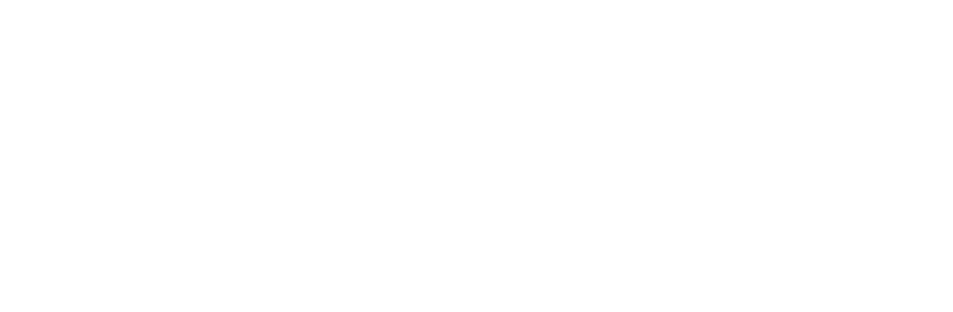
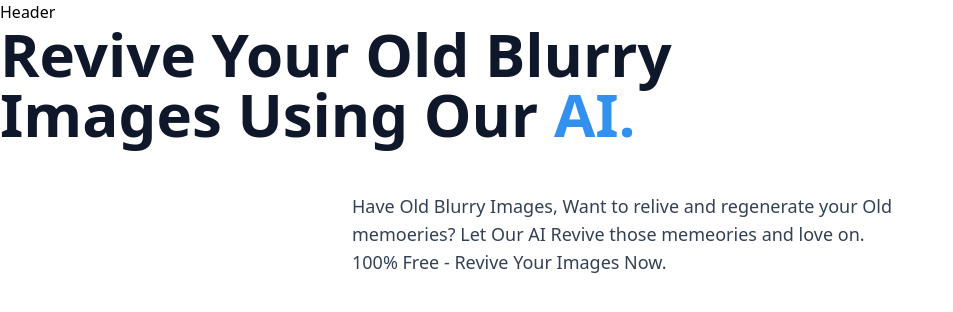
Before and after one commit to neeraj-gs/Revivify-AI, a Next.js app in the folder revivify/: page / in a window 1280 px wide. Shown: the top 312 px of the page, without its empty margins (0-953 px from the left). Built offline with nearby package versions, Linux system fonts and the light colour scheme.

Commit message:
Added a basic front page layout , and add a header compoent need to style it

```diff
--- /dev/null
+++ b/revivify/components/Header.tsx
@@ -0,0 +1,11 @@
+import React from 'react'
+
+type Props = {}
+
+const Header = (props: Props) => {
+  return (
+    <div>Header</div>
+  )
+}
+
+export default Header
--- a/revivify/pages/index.tsx
+++ b/revivify/pages/index.tsx
@@ -1,14 +1,29 @@
-import Image from 'next/image'
+import Header from '@/components/Header'
 import { Inter } from 'next/font/google'
+import Head from 'next/head'
 
 const inter = Inter({ subsets: ['latin'] })
 
 export default function Home() {
   return (
-    <main
-      className={`flex min-h-screen flex-col items-center justify-between p-24 ${inter.className}`}
-    >
+    <div>
+      <Head>
+        <title>Revivify-AI</title>
+      </Head>
+      <Header />
+      <main className="flex flex-col flex-1">
+      <h1 className='MX-AUTO max-w-4xl text-5xl font-bold tracking-normal text-slate-900 sm:text-6xl'>Revive Your Old Blurry Images{" "} Using Our {" "}
+      <span className='relative whitespace-nowrap text-[#3290EE]'>
+        AI.
+      </span>
+    </h1>
+    <p className='mx-auto mt-12 max-w-xl text-lg text-slate-700 leading-7'>
+      Have Old Blurry Images, Want to relive and regenerate your Old memoeries? Let Our AI Revive those memeories and love on.
+      <br /> 100% Free - Revive Your Images Now.
+    </p>
 
     </main>
+    </div>
+
   )
 }
```
